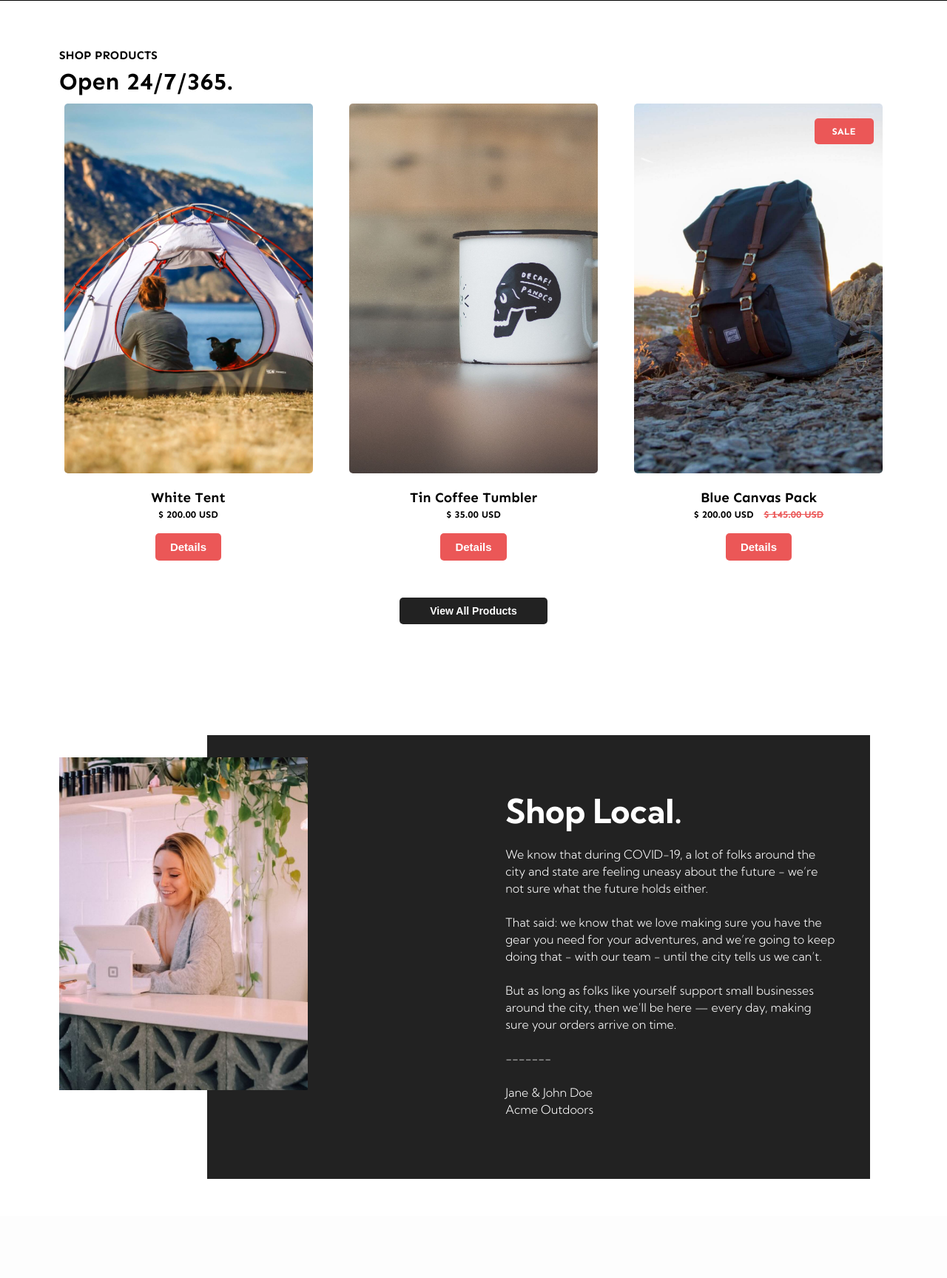
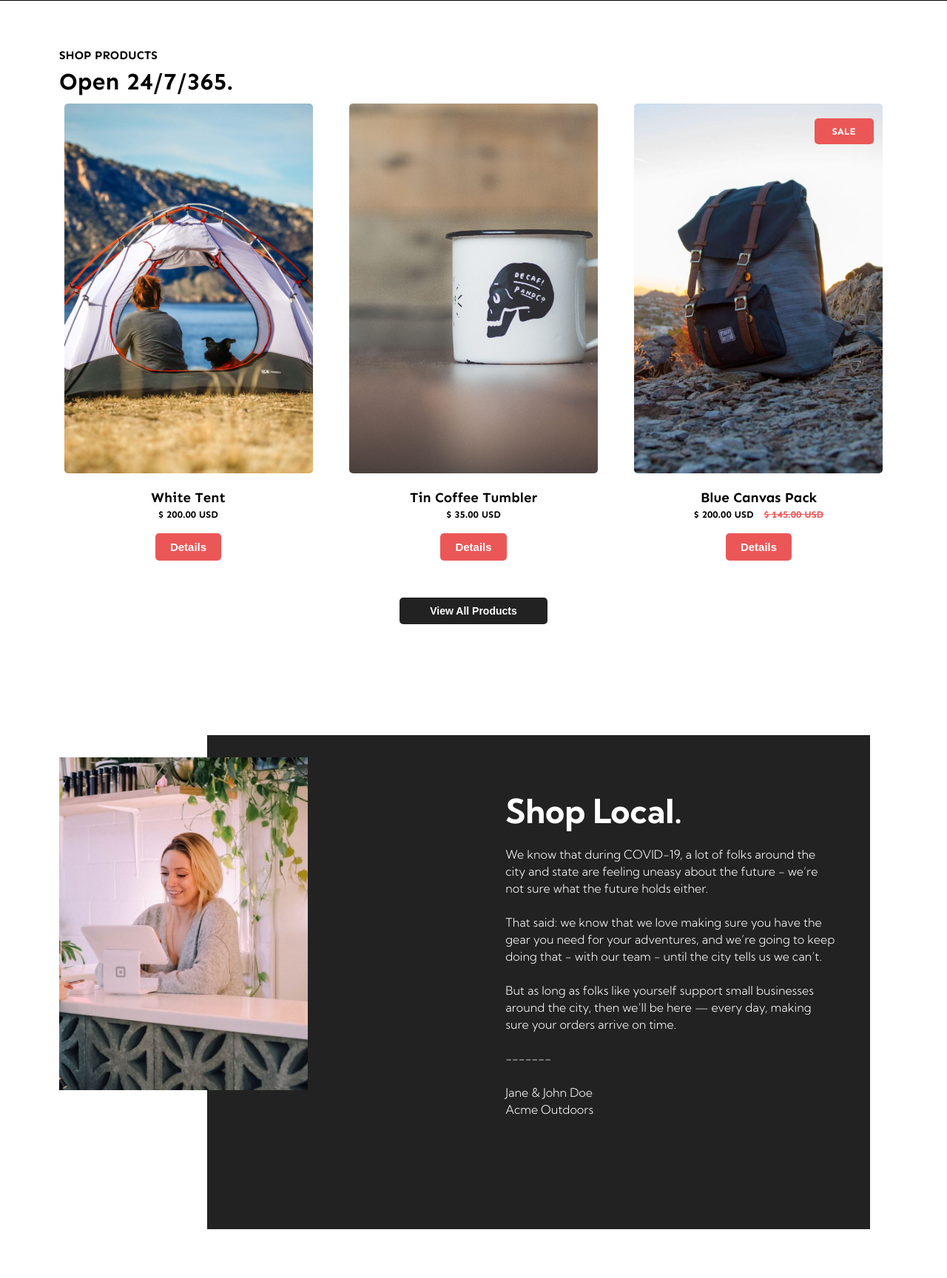
Before and after one commit to AChillFeeder/ACME, a PHP site: page / in a window 1280 px wide. Shown: the part 2023-3751 px from the top of the page at 74% size. Before the commit the page ends 3617 px from the top, so only its background shows below. Run offline with PHP 8.4, Linux system fonts and the light colour scheme.

Commit message:
Fix image background position

```diff
--- a/style.css
+++ b/style.css
@@ -314,7 +314,7 @@ body, html{
 	background-color: turquoise;
 	height: 500px;
 	background-size: cover;
-	background-position-x: -200px;
+	background-position-x: 50%;
 	border-radius: 5px;
 }
 
@@ -325,7 +325,7 @@ body, html{
 
 #coffee-mug .picture{
 	background-image: url('images/mug.jpg');
-	background-position-x: -350px;
+	background-position-x: 65%;
 }
 
 #backpack .picture{
@@ -410,11 +410,11 @@ body, html{
 
 	background-image: url('images/people.jpg');
 	background-size: 270%;
-	background-position: -410px;
+	background-position: 70%;
 }
 
 #last-words #text{
-	height: 600px;
+	height: fit-content;
 	width: 80%;
 	background-color: #222;
 	margin-left: 200px;
@@ -428,7 +428,8 @@ body, html{
     font-size: 16px;
     line-height: 23px;
     margin-top: 50px;
-    padding-top: 150px;
+	padding-top: 150px;
+	padding-bottom: 150px;
 }
 
 #text h3{
```
